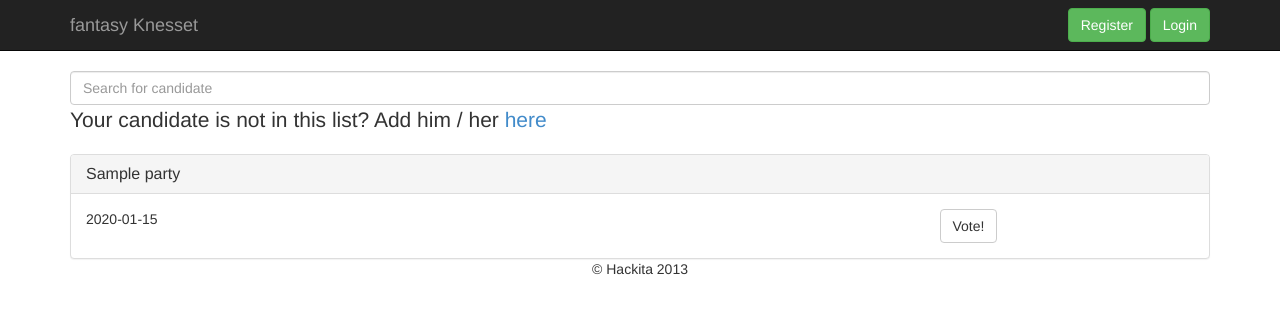
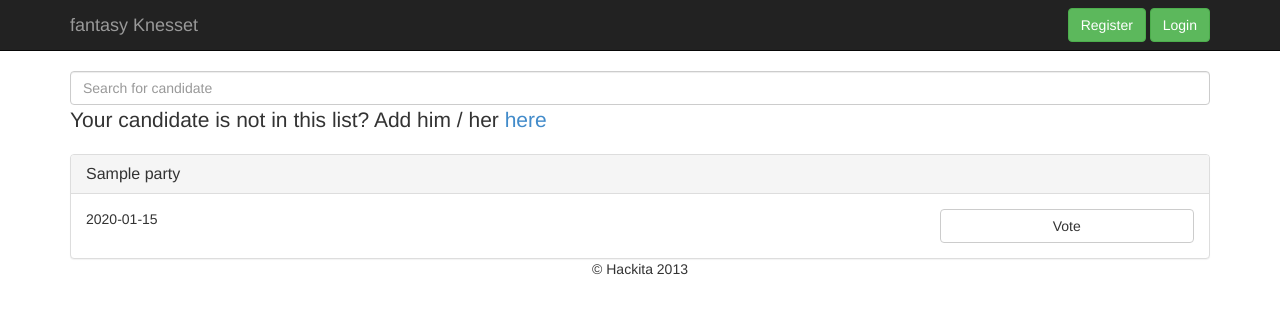
Before and after one commit to AriMeidan/Fantasy-Knesset, a Django app: template votes/templates/votes/candidates.html in a window 1280 px wide, after a click that opens the changed part. Shown: the top 314 px of the page. Run offline with Django 3.2, Linux system fonts and the light colour scheme; the template is opened without the code that fills it: most values are stand-ins (such as "Sample title", 1, 10 or a date in 2020).

Commit message:
Bugfix. Add post form to /candidates

```diff
--- a/votes/templates/votes/candidates.html
+++ b/votes/templates/votes/candidates.html
@@ -28,11 +28,15 @@
 						<div class="panel-body row" id="{{ candidate }}">
 							<div class="col-xs-9">{{ candidate }}</div>
 							<div class="col-xs-3">
-								{% if user|voted_for:candidate %}
-									<a class="btn btn-primary" href="{% url 'votes:unvote' candidate.pk %}" role="button">unVote!</a>
-								{% else %}
-									<a class="btn btn-default" href="{% url 'votes:vote' candidate.pk %}" next="{{request.path}}" role="button">Vote!</a>
-								{% endif %}
+								<form role="form" method="post" action="{% url 'votes:vote' %}" >
+									{% csrf_token %}
+									{% if user|voted_for:candidate %}
+										<button class="btn btn-primary btn-block" type="submit" name="method" value="unvote">UnVote</button>
+									{% else %}
+										<button class="btn btn-default btn-block" type="submit" name="method" value="vote">Vote</button>
+									{% endif %}
+									<input type="hidden" name="candidate_pk" value="{{ candidate.pk }}">
+								</form>
 							</div>
 						</div>
 					{% endfor %}
```
